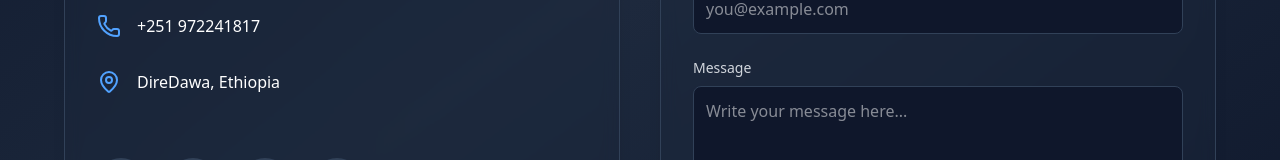
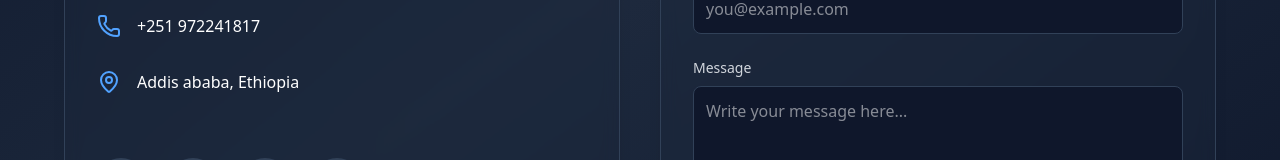
Before and after one commit to termuze0/portfolio1, a Next.js app in the folder myportfolio/: page / in a window 1280 px wide. Shown: the part 5835-5995 px from the top of the page. Built offline with nearby package versions, Linux system fonts and the light colour scheme.

Commit message:
change contact

```diff
--- a/myportfolio/src/components/contact.tsx
+++ b/myportfolio/src/components/contact.tsx
@@ -20,14 +20,12 @@ export default function ContactSection() {
   });
   const [status, setStatus] = useState("");
 
-  // ✅ Strongly type ChangeEvent for input and textarea
   const handleChange = (
     e: ChangeEvent<HTMLInputElement | HTMLTextAreaElement>
   ) => {
     setFormData({ ...formData, [e.target.name]: e.target.value });
   };
 
-  // ✅ Strongly type FormEvent for form submission
   const handleSubmit = (e: FormEvent<HTMLFormElement>) => {
     e.preventDefault();
     setStatus("Sending...");
@@ -42,7 +40,6 @@ export default function ContactSection() {
       id="contact"
       className="relative overflow-hidden bg-gradient-to-br from-slate-900 via-slate-800 to-slate-900 text-white py-20 px-6 md:px-16"
     >
-      {/* Background animation */}
       <motion.div
         initial={{ opacity: 0 }}
         animate={{ opacity: 0.1 }}
@@ -88,7 +85,7 @@ export default function ContactSection() {
           </div>
           <div className="flex items-center gap-4">
             <MapPin className="text-blue-400 w-6 h-6" />
-            <p>DireDawa, Ethiopia</p>
+            <p>Addis ababa, Ethiopia</p>
           </div>
 
           {/* Social Links */}
```
